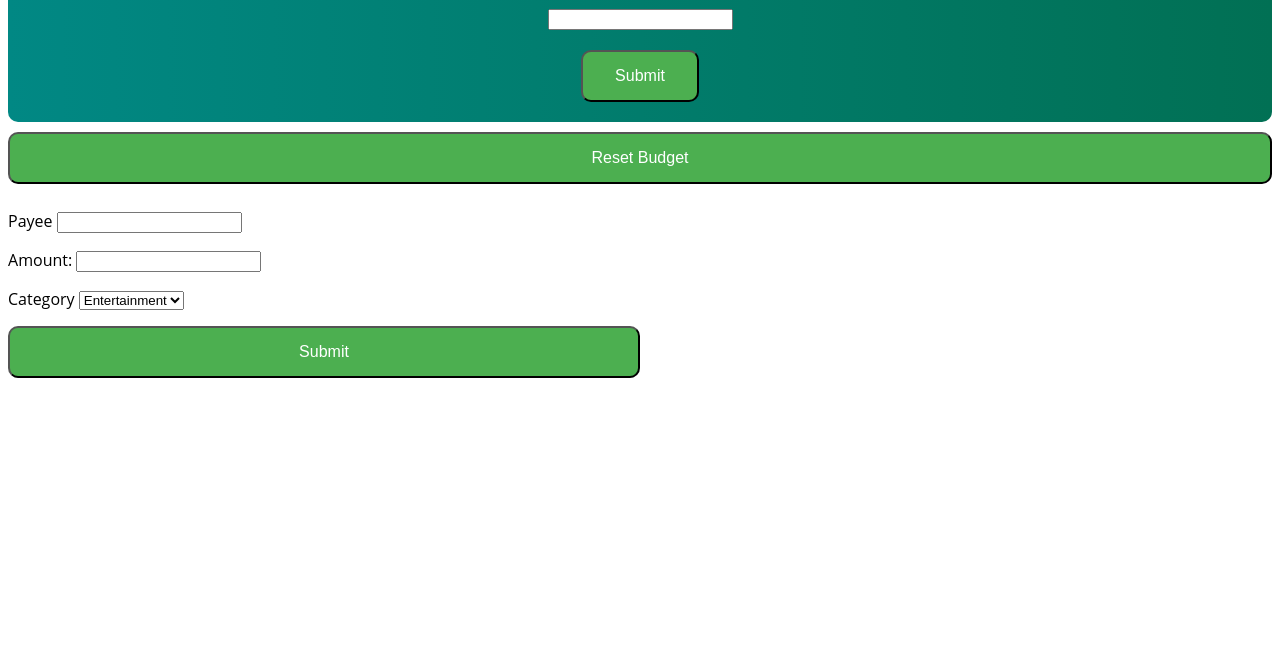
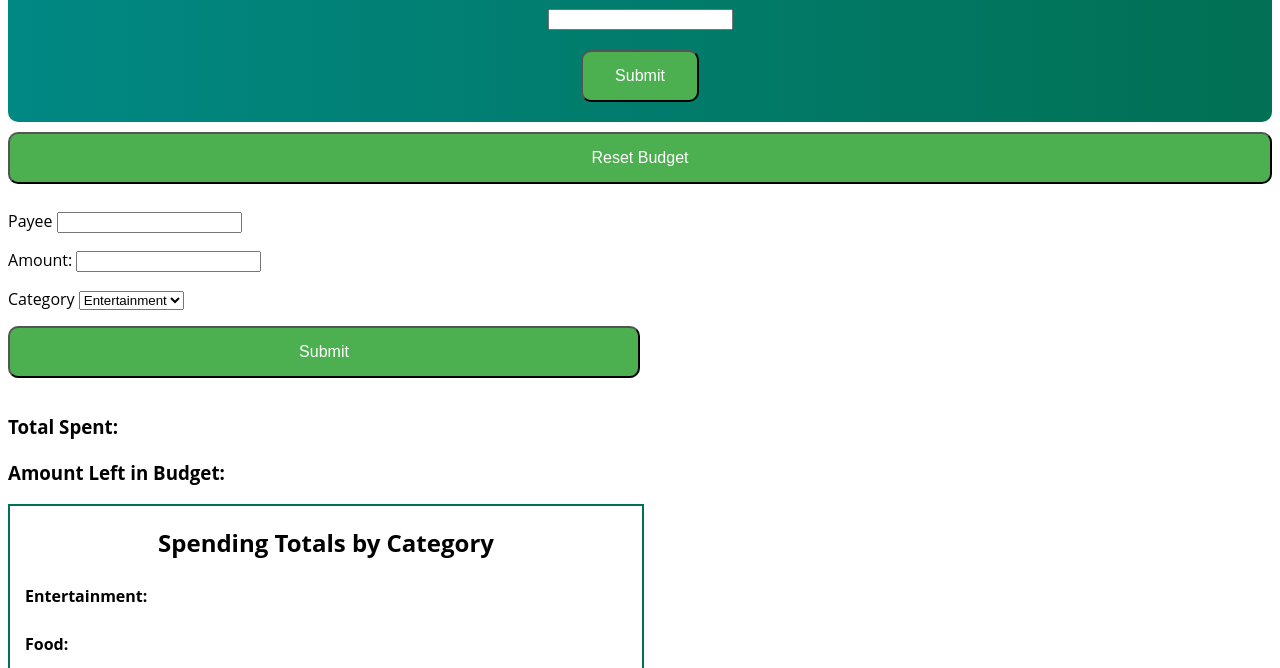
Before and after one commit to thudak734/javascript-group-project, a plain HTML site: page index.html in a window 1280 px wide. Shown: the part 132-800 px from the top of the page. Drawn offline with Linux system fonts and the light colour scheme.

Commit message:
adjusted query mode

```diff
--- a/styles.css
+++ b/styles.css
@@ -134,22 +134,23 @@ section span {
 @media only screen and (min-width: 768px){
     #mainForm{
         width: 50%;
+        height: 200px;
     }
     #newEntry {
         width: 50%;
         height: 100vh;
     }
     section{
-        display: block;
+        float: left;
     }
     section h3{
 
         margin-right: 0;
-        width: 50%;
+        width: 500px;
     }
     .budgetForm {
         display: flex;
-
+        height: 200px;
     }
     .categoryTotals {
         width: 50%;
```
